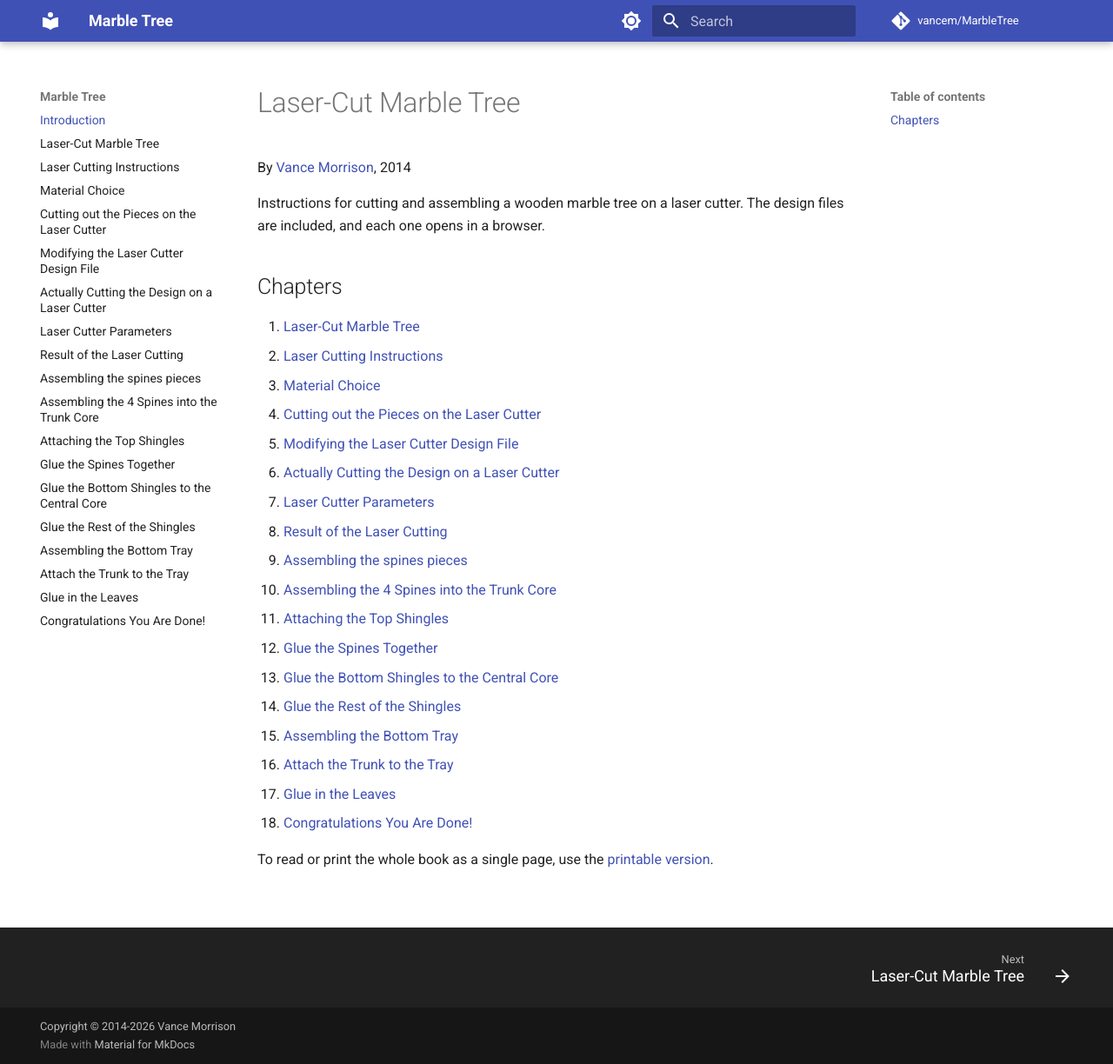
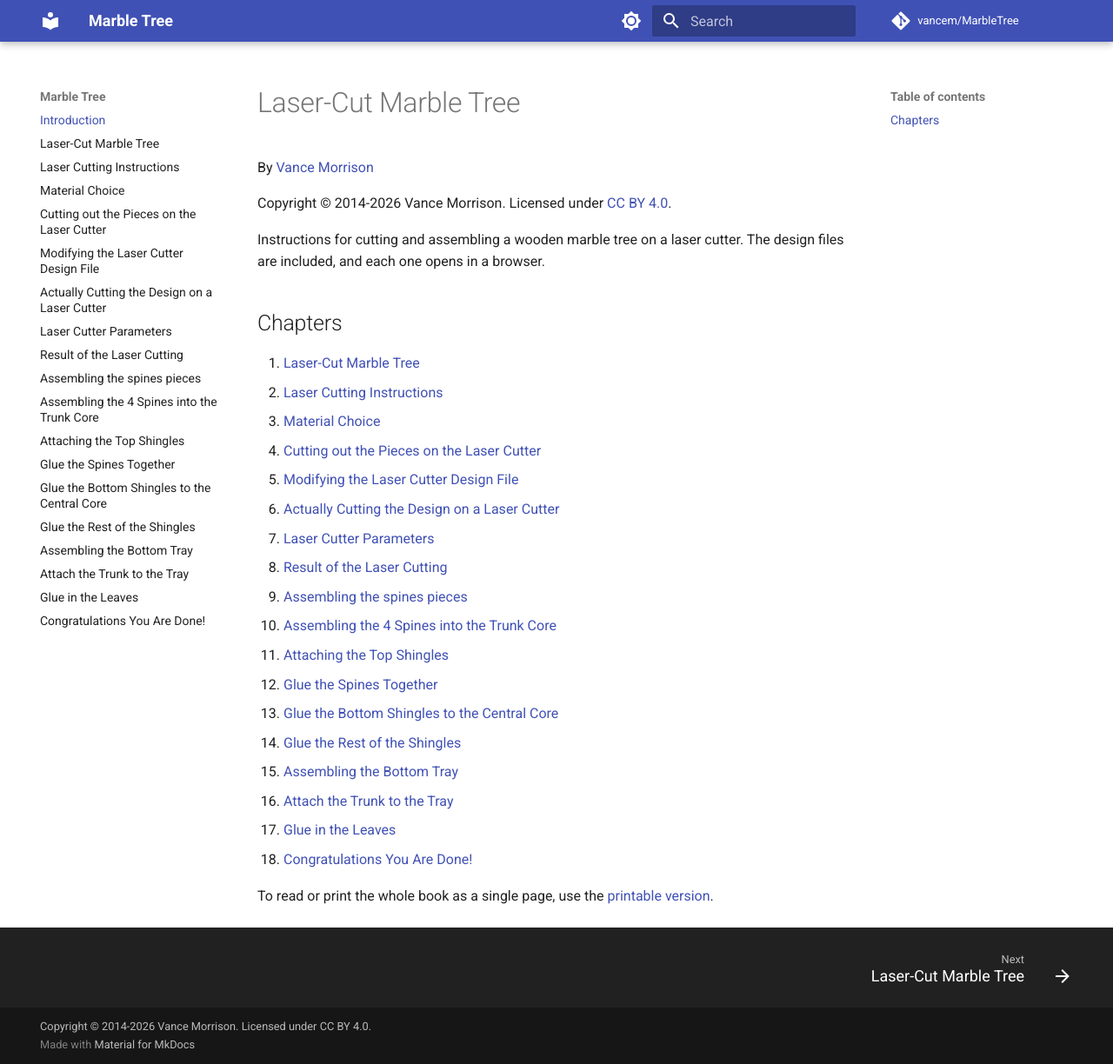
Before and after one commit to vancem/MarbleTree, an MkDocs documentation site: the page built from docs/index.md, in a window 1280 px wide and 1224 px high. Shown: the whole window at 87% size. Built offline with MkDocs 1.6.1 and Material for MkDocs 9.7.7, drawn with Linux system fonts in a browser that asks for light colours; comment, search, counter and statistics services are not loaded.

Commit message:
Added License.

```diff
--- a/docs/index.md
+++ b/docs/index.md
@@ -5,9 +5,13 @@ description: "How to laser-cut and assemble a wooden marble tree toy: design fil
 
 # Laser-Cut Marble Tree
 
-By [Vance Morrison](https://vancem.github.io/VancePMorrison/), 2014
+By [Vance Morrison](https://vancem.github.io/VancePMorrison/)
 
-Instructions for cutting and assembling a wooden marble tree on a laser cutter. The design files are included, and each one opens in a browser.
+Copyright © 2014-2026 Vance Morrison. Licensed under
+[CC BY 4.0](https://creativecommons.org/licenses/by/4.0/).
+
+Instructions for cutting and assembling a wooden marble tree on a laser
+cutter. The design files are included, and each one opens in a browser.
 
 ## Chapters
 
--- a/mkdocs.yml
+++ b/mkdocs.yml
@@ -6,7 +6,7 @@ site_description: >-
 site_author: Vance Morrison
 repo_url: https://github.com/vancem/MarbleTree
 repo_name: vancem/MarbleTree
-copyright: Copyright &copy; 2014-2026 <a href="https://vancem.github.io/VancePMorrison/">Vance Morrison</a>
+copyright: Copyright &copy; 2014-2026 <a href="https://vancem.github.io/VancePMorrison/">Vance Morrison</a>. Licensed under <a href="https://creativecommons.org/licenses/by/4.0/">CC BY 4.0</a>.
 
 # Keep local preview off MkDocs' default :8000 so CallerTips can use that port.
 dev_addr: 127.0.0.1:8001
```
Also changed, not shown: README.md (+3 -0 lines), docs/01-laser-cut-marble-tree.md (+0 -2 lines), 1 other file.
